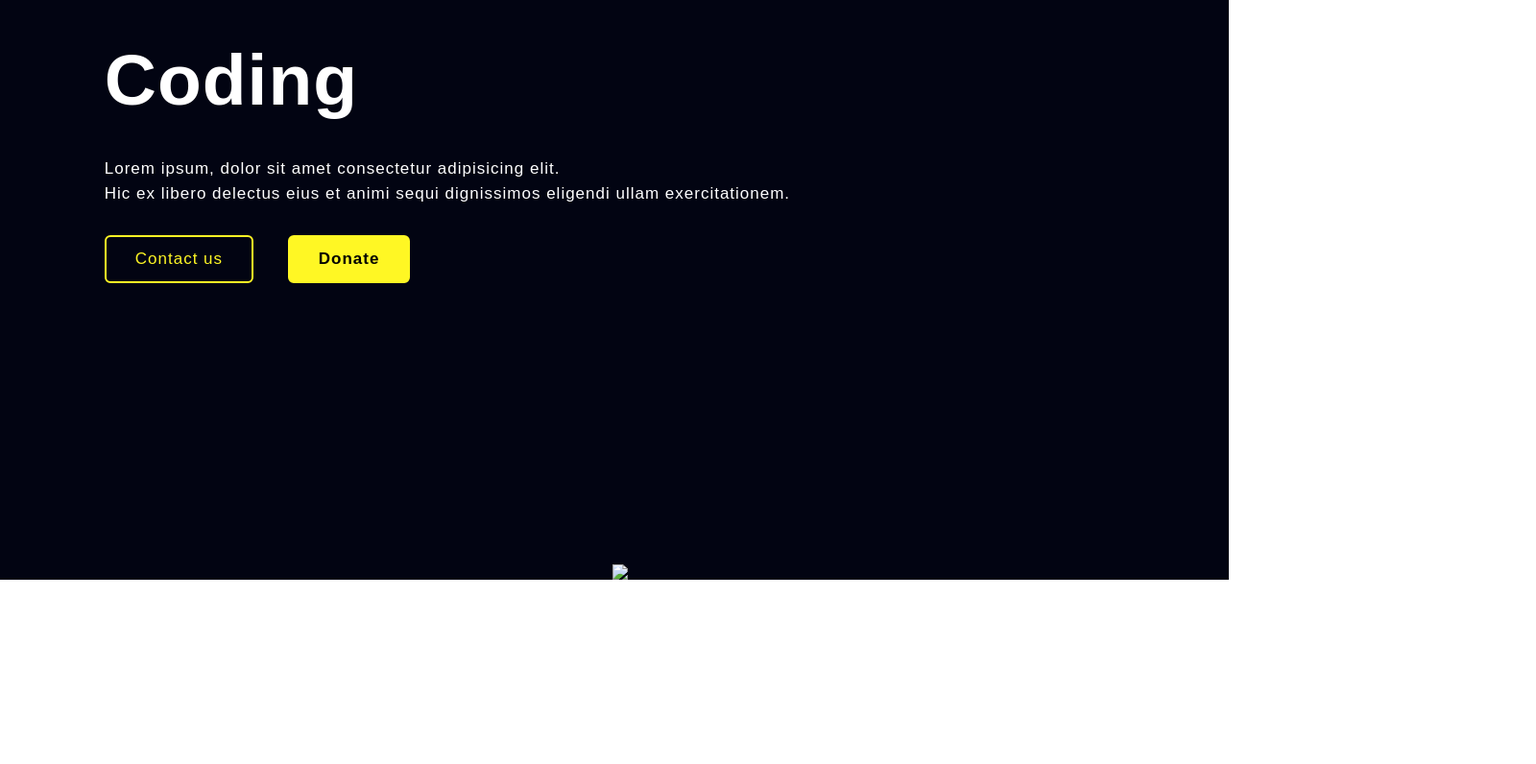
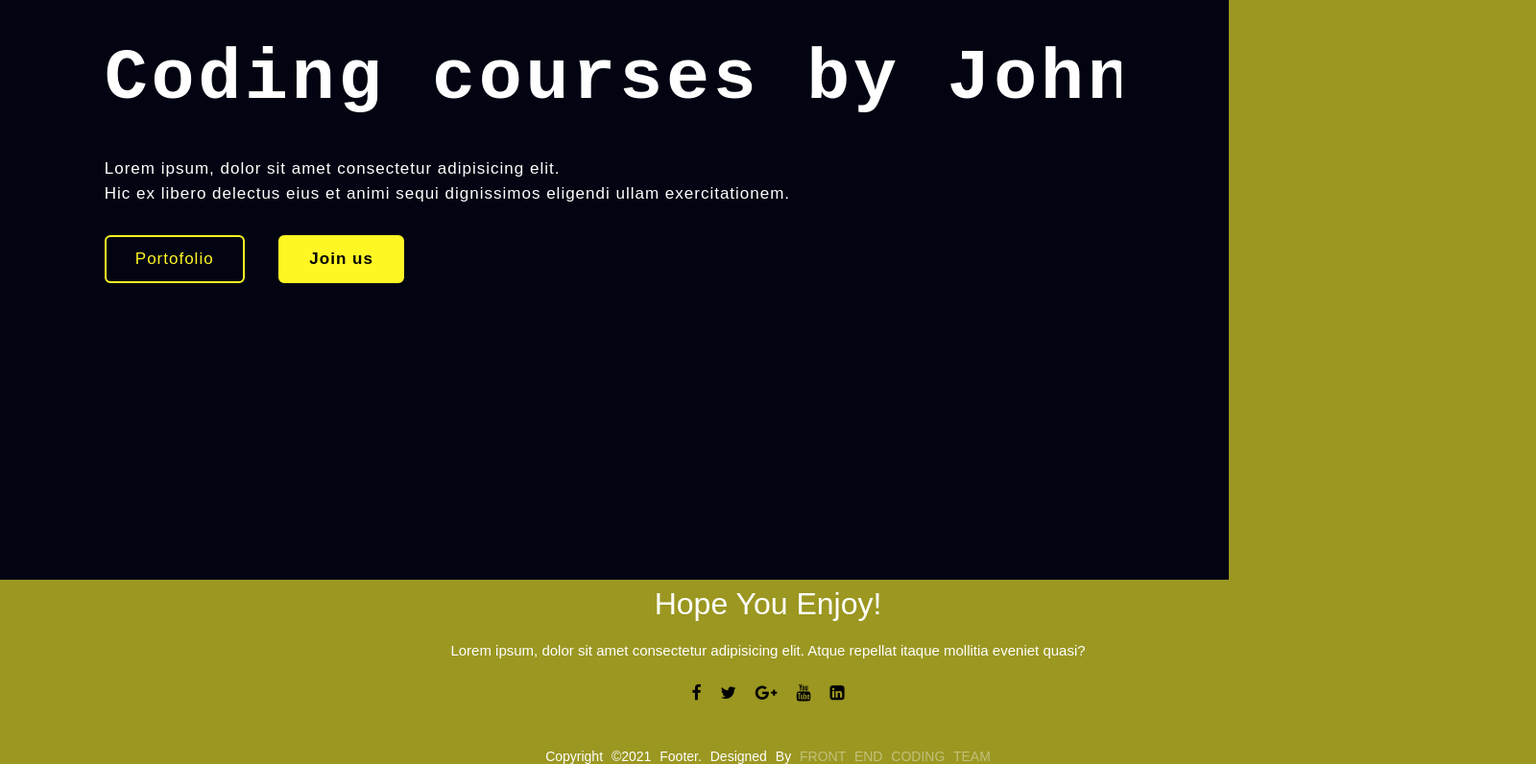
Before and after one commit to rusuionel98/Website, a plain HTML site: page index.html in a window 1280 px wide. Shown: the part 196-992 px from the top of the page at 96% size, 1600 px wide, since content can reach past the window. Before the commit the page ends 800 px from the top, so only its background shows below. Drawn offline with Linux system fonts and the light colour scheme.

Commit message:
Add files via upload

```diff
--- a/index.html
+++ b/index.html
@@ -4,6 +4,7 @@
         <meta name="viewport" content="width=device-width, initial-scale=1.0">
         <title>Site</title>
         <link rel="stylesheet" href="style.css">
+        <link rel="stylesheet" href="https://cdnjs.cloudflare.com/ajax/libs/font-awesome/4.7.0/css/font-awesome.min.css" />
     </head>
     <body>
         <div class="header">
@@ -13,20 +14,42 @@
                     <li><a href="">HOME</a></li>
                     <li><a href="">ABOUT US</a></li>
                     <li><a href="">COURSES</a></li>
-                    <li><a href="">JOIN US</a></li>
+                    <li><a href="">DONATE</a></li>
                 </ul>
                 <img src="images/menu.png" class="menu-icon">
             </nav>
-
             <div class="text-box">
-                <h1>Coding <span class="auto-input"></span></h1>
+                <div class="typewriter">
+                    <h1>Coding courses by John R.</h1>
+                  </div>
                 <p>Lorem ipsum, dolor sit amet consectetur adipisicing elit. <br>Hic ex libero delectus eius et animi sequi dignissimos eligendi ullam exercitationem.</p>
-                <a href="">Contact us</a>
-                <a href="" class="btn">Donate</a>
+                <a href="">Portofolio</a>
+                <a href="" class="btn">Join us</a>
             </div>
-            <img src="images/kisspng-web-development-computer-icons-computer-programmin-firm-5adc3eca2390f1.0738540415243834341457.png" class="user-img">
+            <img src="images/Back.png" class="user-img"
         </div>
         <div class="text-typing">
           </div>
     </body>
+    <body>
+        <footer class="sticky-footer">
+            <div class="footer-content">
+                <h3>Hope you enjoy!</h3>
+                <p>Lorem ipsum, dolor sit amet consectetur adipisicing elit.
+                    Atque repellat itaque mollitia eveniet quasi?</p>
+                    <ul class="socials">
+                        <li><a href="#"><i class="fa fa-facebook"></i></a></li>
+                        <li><a href="#"><i class="fa fa-twitter"></i></a></li>
+                        <li><a href="#"><i class="fa fa-google-plus"></i></a></li>
+                        <li><a href="#"><i class="fa fa-youtube"></i></a></li>
+                        <li><a href="#"><i class="fa fa-linkedin-square"></i></a></li>
+                    </ul>
+            </div>
+    </body>
+    <body>
+    <div class="footer-bottom">
+        <p>copyright &copy;2021 footer. designed by <span>Front End Coding Team</span></p>
+    </div>
+    </body>
+    </footer>
 </html>
--- a/style.css
+++ b/style.css
@@ -86,7 +86,115 @@ nav ul li a:hover{
 
 .user-img{
     width: 540px;
+    position: relative;
+    top: -500px;
+    right: -1150px;
+}
+.typewriter h1 {
+    color: rgb(255, 255, 255);
+    font-family: monospace;
+    overflow: hidden;
+    border-right: 0.05em solid orange;
+    white-space: nowrap;
+    margin: 0 auto;
+    letter-spacing: .05em;
+    animation:
+      typing 3s steps(30, end),
+      blink-caret 0.5s  step-end infinite;
+  }
+
+  @keyframes typing {
+    from { width: 0 }
+    to { width: 100% }
+  }
+
+  @keyframes blink-caret {
+    from, to { border-color: transparent }
+    15% { border-color: orange }
+  }
+
+*{
+    margin: 0;
+    padding: 0;
+    box-sizing: border-box;
+}
+
+body{
+    background: #9b9721;
+    min-height: 50vh;
+    display: flex;
+    flex-direction: column;
+}
+footer{
     position: absolute;
-    right: 8%;
-    bottom: 0;
+    bottom: -200px;
+    top: 100vh;
+    left: 0;
+    right: 0;
+    background: #9b9721;
+    height: 10vh;
+    width: 200vh;
+    font-family: sans-serif;
+    padding-top: -100vh;
+    color: rgb(255, 255, 255);
+    min-width: 50px;
+    margin-top: 0.5px;
 }
+.footer-content{
+    display: flex;
+    align-items: center;
+    justify-content: center;
+    flex-direction: column;
+    text-align: center;
+}
+.footer-content h3{
+    font-size: 2rem;
+    font-weight: 400;
+    text-transform: capitalize;
+    line-height: 3rem;
+}
+.footer-content p{
+    max-width: 800px;
+    margin: 10px auto;
+    line-height: 30px;
+    font-size: 15px;
+}
+.socials{
+    list-style: none;
+    display: flex;
+    align-items: center;
+    justify-content: center;
+    margin: 1rem 0 3rem 0;
+}
+.socials li{
+    margin: 0 10px;
+    margin-top: -5px;
+}
+.socials a{
+    text-decoration: none;
+    color: rgb(0, 0, 0);
+}
+.socials a i{
+    font-size: 1.1rem;
+    transition: color .15s ease;
+}
+.socials a:hover i{
+    color: rgb(194, 49, 12)
+}
+.footer.bottom{
+    background: rgb(255, 255, 255);
+    width: 100vw;
+    padding: 20px 0;
+    text-align: center;
+}
+.footer-bottom p{
+    font-size: 14px;
+    word-spacing: 5px;
+    text-transform: capitalize;
+    text-align: center;
+}
+.footer-bottom span{
+    text-transform: uppercase;
+    opacity: .4;
+    font-weight: 200;
+}
```
